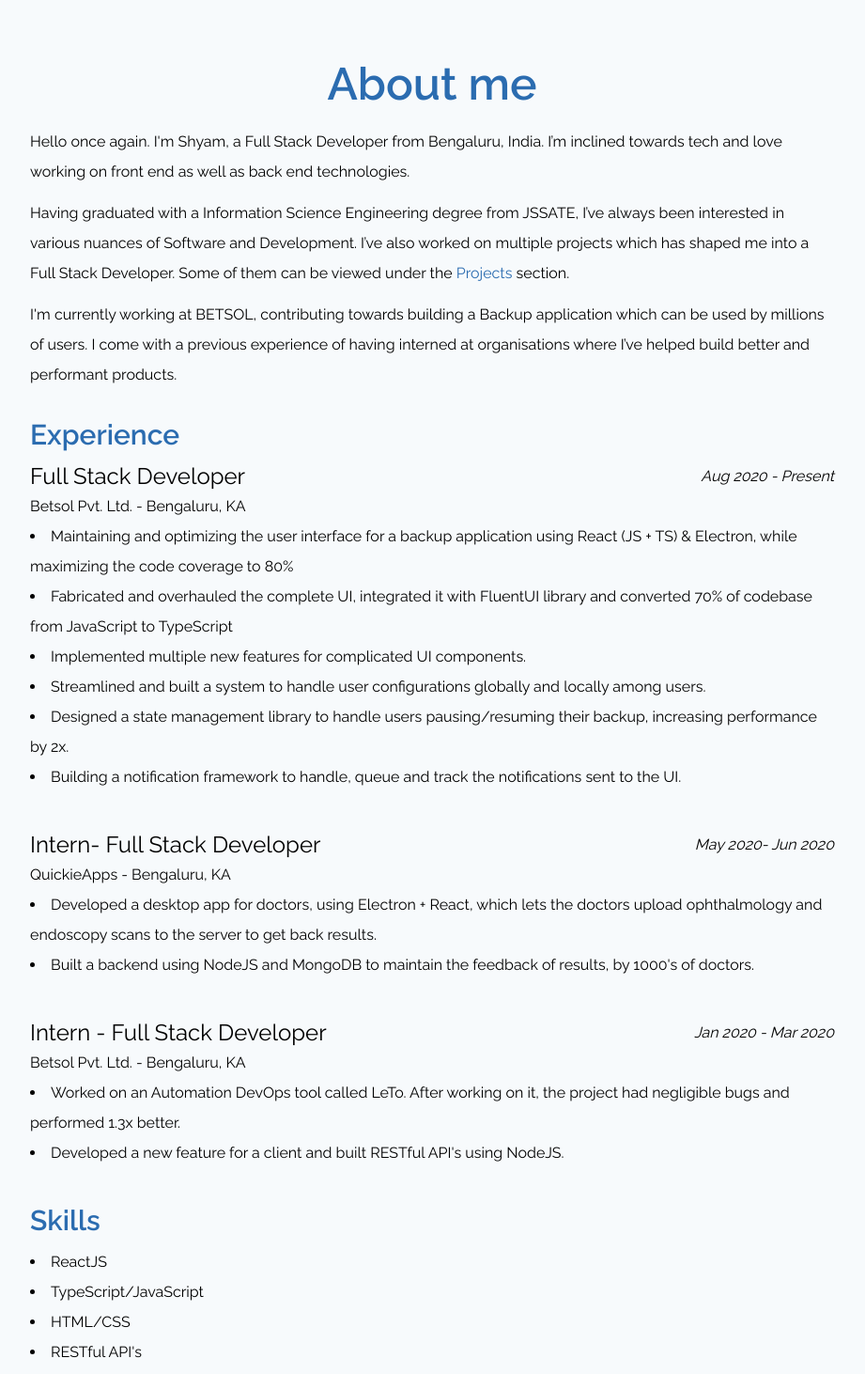
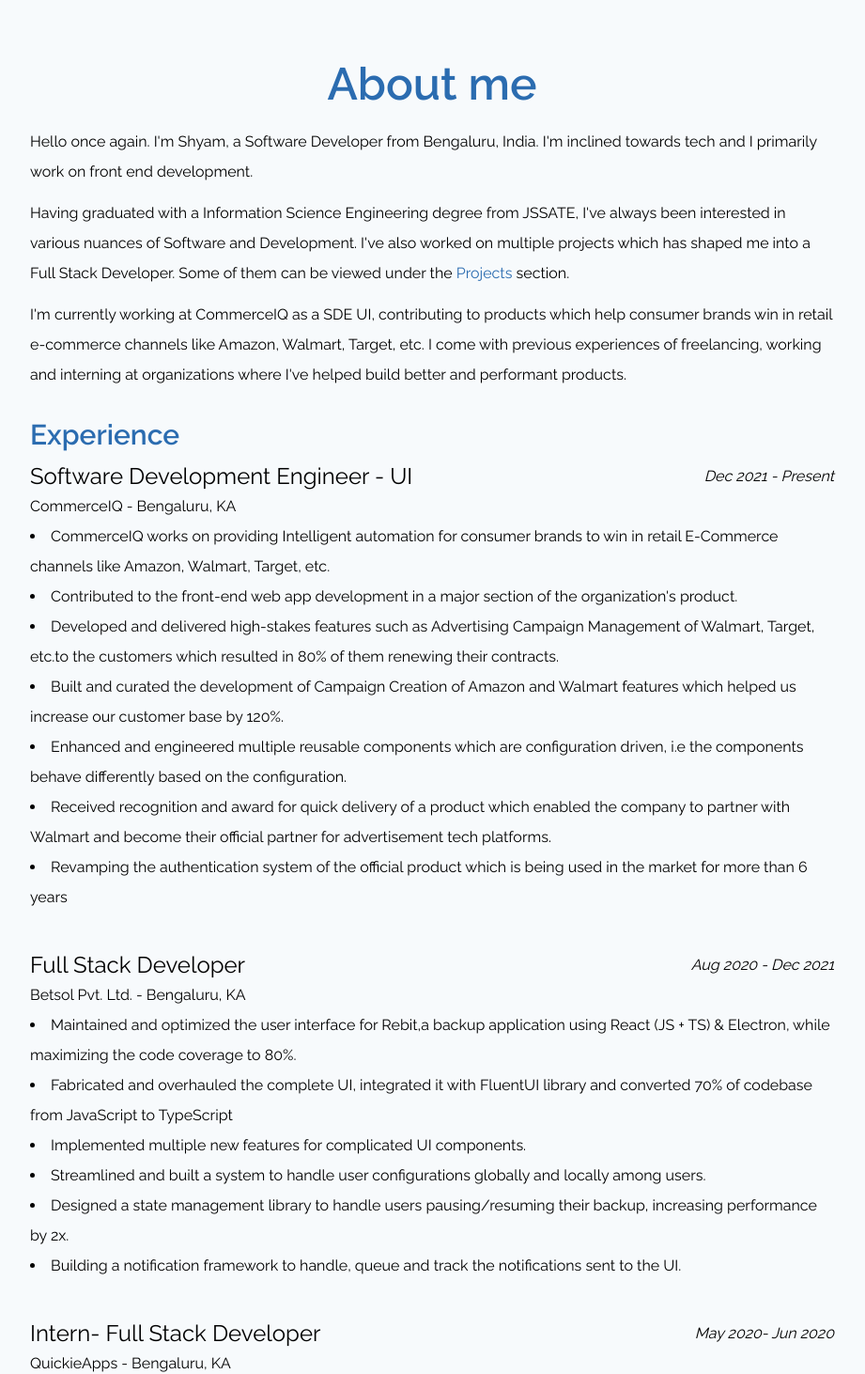
Before and after one commit to bahetyshyam/portfolio, a React (Create React App) app: page /about in a window 1280 px wide. Shown: the part 60-1522 px from the top of the page at 94% size, without its empty margins (180-1101 px from the left). Built offline with nearby package versions, Linux system fonts and the light colour scheme.

Commit message:
Updated experience and skills for Dec 2022

```diff
--- a/src/components/About/Experience.tsx
+++ b/src/components/About/Experience.tsx
@@ -11,13 +11,29 @@
 
 const experienceItems: ExperienceItem[] = [
   {
+    title: "Software Development Engineer - UI ",
+    duration: "Dec 2021 - Present",
+    companyName: "CommerceIQ",
+    companyURL: "https://commerceiq.ai/",
+    location: "Bengaluru, KA",
+    contentItems: [
+      "CommerceIQ works on providing Intelligent automation for consumer brands to win in retail E-Commerce channels like Amazon, Walmart, Target, etc.",
+      "Contributed to the front-end web app development in a major section of the organization's product.",
+      "Developed and delivered high-stakes features such as Advertising Campaign Management of Walmart, Target, etc.to the customers which resulted in 80% of them renewing their contracts.",
+      "Built and curated the development of Campaign Creation of Amazon and Walmart features which helped us increase our customer base by 120%.",
+      "Enhanced and engineered multiple reusable components which are configuration driven, i.e the components behave differently based on the configuration.",
+      "Received recognition and award for quick delivery of a product which enabled the company to partner with Walmart and become their official partner for advertisement tech platforms.",
+      "Revamping the authentication system of the official product which is being used in the market for more than 6 years",
+    ],
+  },
+  {
     title: "Full Stack Developer",
-    duration: "Aug 2020 - Present",
+    duration: "Aug 2020 - Dec 2021",
     companyName: "Betsol Pvt. Ltd.",
     companyURL: "https://www.betsol.com/",
     location: "Bengaluru, KA",
     contentItems: [
-      "Maintaining and optimizing the user interface for a backup application using React (JS + TS) & Electron, while maximizing the code coverage to 80%",
+      "Maintained and optimized the user interface for Rebit,a backup application using React (JS + TS) & Electron, while maximizing the code coverage to 80%.",
       "Fabricated and overhauled the complete UI, integrated it with FluentUI library and converted 70% of codebase from JavaScript to TypeScript",
       "Implemented multiple new features for complicated UI components.",
       "Streamlined and built a system to handle user configurations globally and locally among users.",
--- a/src/components/About/Skills.tsx
+++ b/src/components/About/Skills.tsx
@@ -9,16 +9,16 @@
       <div>
         <ul className="list-disc list-inside">
           <li>ReactJS</li>
-          <li>TypeScript/JavaScript</li>
-          <li>HTML/CSS</li>
-          <li>RESTful API's</li>
+          <li>VueJS</li>
+          <li>JavaScript</li>
+          <li>TypeScript</li>
+          <li>HTML</li>
+          <li>CSS</li>
+          <li>ElectronJS</li>
           <li>Data management - Redux</li>
           <li>NodeJs</li>
           <li>ExpressJS</li>
           <li>Unit testing</li>
-          <li>C#/.NetCore</li>
-          <li>Python</li>
-          <li>MySQL/MongoDB</li>
         </ul>
       </div>
     </>
--- a/src/components/About/index.tsx
+++ b/src/components/About/index.tsx
@@ -14,14 +14,14 @@
           About me
         </h2>
         <div className="my-3">
-          Hello once again. I'm Shyam, a Full Stack Developer from Bengaluru,
-          India. I’m inclined towards tech and love working on front end as well
-          as back end technologies.
+          Hello once again. I'm Shyam, a Software Developer from Bengaluru,
+          India. I'm inclined towards tech and I primarily work on front end
+          development.
         </div>
         <div className="my-3">
           Having graduated with a Information Science Engineering degree from
-          JSSATE, I’ve always been interested in various nuances of Software and
-          Development. I’ve also worked on multiple projects which has shaped me
+          JSSATE, I've always been interested in various nuances of Software and
+          Development. I've also worked on multiple projects which has shaped me
           into a Full Stack Developer. Some of them can be viewed under the{" "}
           <Link to="/projects" className="text-blue-700">
             Projects
@@ -29,10 +29,11 @@
           section.
         </div>
         <div className="my-3">
-          I'm currently working at BETSOL, contributing towards building a
-          Backup application which can be used by millions of users. I come with
-          a previous experience of having interned at organisations where I’ve
-          helped build better and performant products.
+          I'm currently working at CommerceIQ as a SDE UI, contributing to
+          products which help consumer brands win in retail e-commerce channels
+          like Amazon, Walmart, Target, etc. I come with previous experiences of
+          freelancing, working and interning at organizations where I've helped
+          build better and performant products.
         </div>
 
         <Experience />
--- a/src/components/Home/index.tsx
+++ b/src/components/Home/index.tsx
@@ -4,7 +4,7 @@
 
 const Home = () => {
   useEffect(() => {
-    document.title = "Shyam Bahety | Full Stack Developer";
+    document.title = "Shyam Bahety | Software Developer";
   }, []);
   return (
     <div className="flex items-center justify-center flex-wrap md:flex-no-wrap">
@@ -17,7 +17,7 @@
           Hi, I'm Shyam Bahety
         </h1>
         <p className="mt-3 text-base ">
-          I am a Full Stack Developer who is enthusiastic about new tech and is
+          I am a Software Developer who is enthusiastic about new tech and is
           always excited to venture into collaborating with amazing people in
           the community. I love to travel and get away on weekends to explore
           new places, trek hills and mountains and interact with new people.
```
